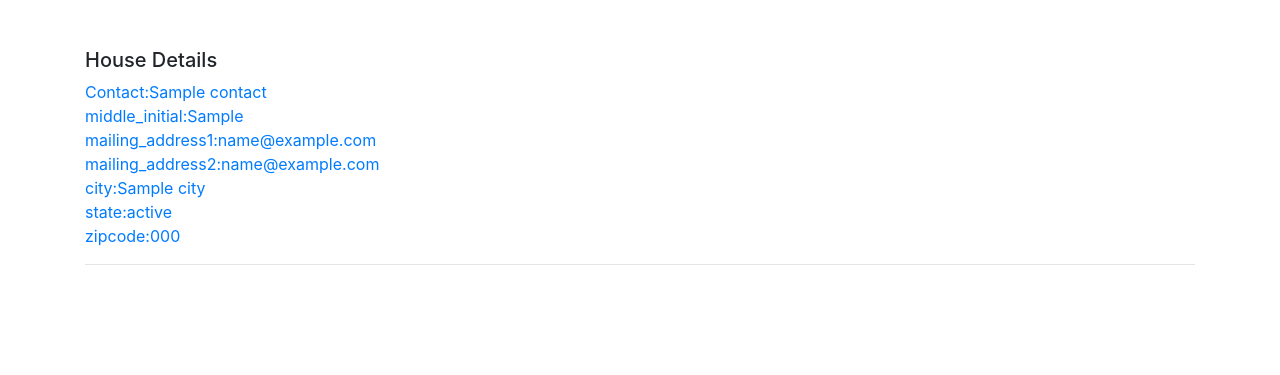
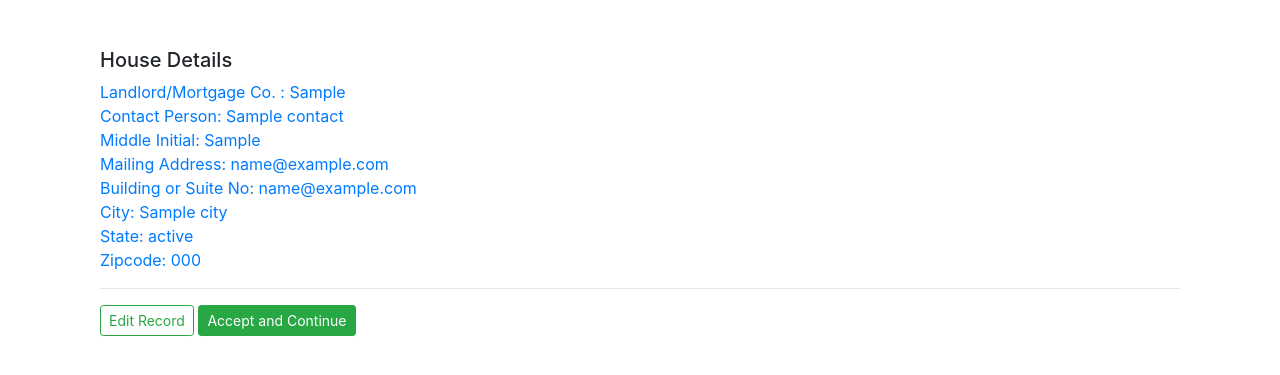
Before and after one commit to redrope/homeless_prevention, a Django app: template home/templates/home/housing_detail.html in a window 1280 px wide. Shown: the part 56-431 px from the top of the page. Run offline with Django 3.2, Linux system fonts and the light colour scheme; the template is opened without the code that fills it: most values are stand-ins (such as "Sample title", 1, 10 or a date in 2020); some libraries are stand-ins or nearby versions.

Commit message:
Updated Housing Detail template

```diff
--- a/home/models.py
+++ b/home/models.py
@@ -120,7 +120,7 @@ class Utilities(models.Model):
         account_no = models.CharField(max_length=200)
         name_on_acct = models.CharField(max_length=200)
         total_amount_due = models.DecimalField(default=0.00, max_digits=6, decimal_places=2)
-        statement = models.FileField(upload_to=user_directory_path)
+        #statement = models.FileField(upload_to=user_directory_path)
 
         def get_absolute_url(self):
             return reverse('home:utils_detail', args=[self.id])
--- a/home/templates/home/housing_detail.html
+++ b/home/templates/home/housing_detail.html
@@ -4,19 +4,22 @@
 {% block title %} Contact List  {% endblock %}
 
 {% block content %}
-
+<div class="container">
 <br><br>
 <h5>House Details</h5>
 
     <p class="text-primary">
-       Contact:{{ object.contact }}<br>
-       middle_initial:{{ object.middle_initial }} <br>
-       mailing_address1:{{ object.mailing_address1 }}<br>
-       mailing_address2:{{ object.mailing_address2 }}<br>
-       city:{{ object.city}} <br>
-       state:{{ object.state }} <br>
-       zipcode:{{ object.zipcode }}<br>
+       Landlord/Mortgage Co. : {{ object.ll_or_mortage_co }} <br>
+       Contact Person: {{ object.contact }}<br>
+       Middle Initial: {{ object.middle_initial }} <br>
+       Mailing Address: {{ object.mailing_address1 }}<br>
+       Building or Suite No: {{ object.mailing_address2 }}<br>
+       City: {{ object.city}} <br>
+       State: {{ object.state }} <br>
+       Zipcode: {{ object.zipcode }}<br>
     </p>
 <hr>
-
+    <a class="btn btn-outline-success btn-sm" role="button" href="/home/housing_update/{{ object.id }}/">Edit Record</a>
+    <a class="btn btn-success btn-sm" role="button" href="/home/startapp/">Accept and Continue</a>
+</div>
 {% endblock %}
```
